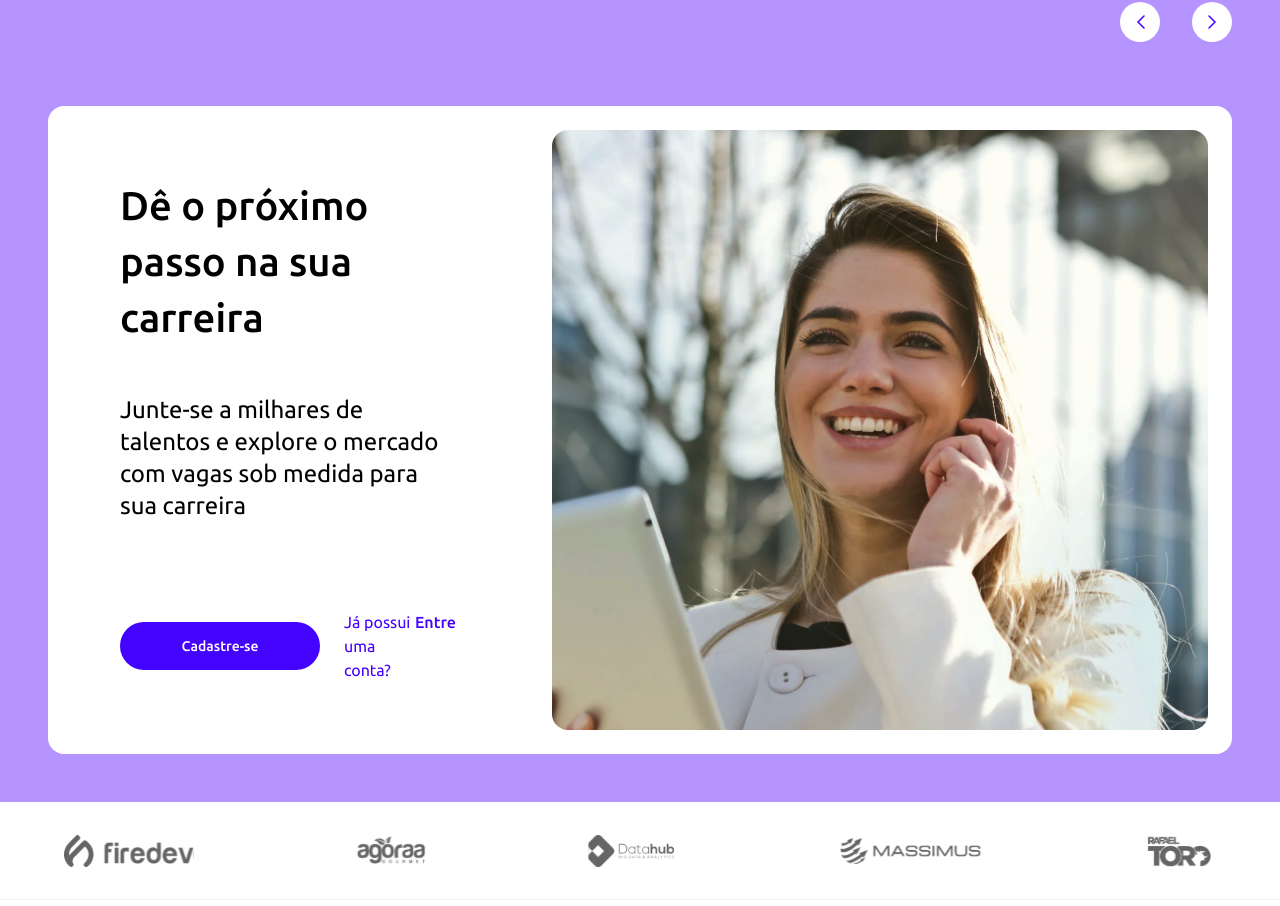
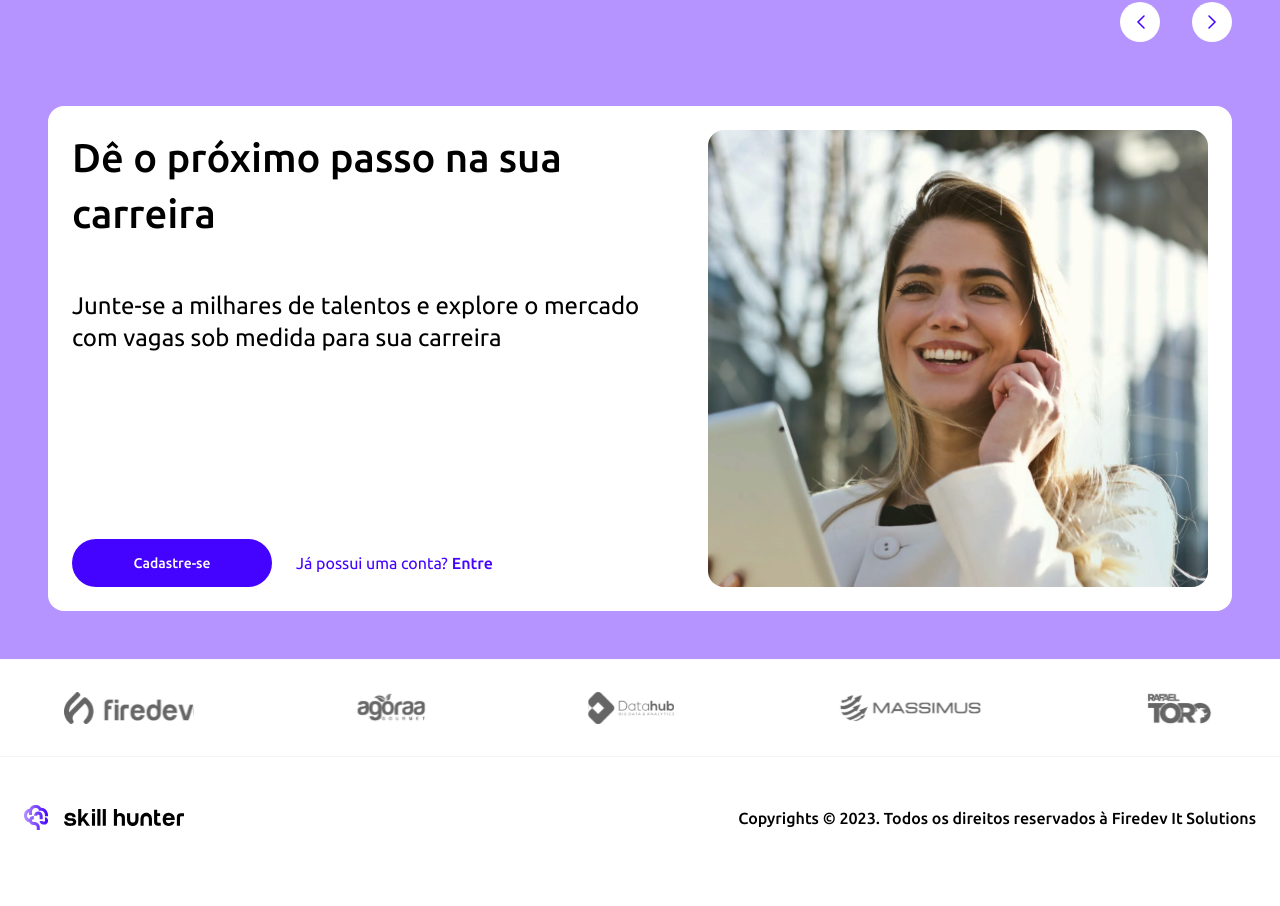
Before and after one commit to edusilva-dev/sh-lp, a React (Vite) app: page / in a window 1280 px wide. Shown: the part 3575-4481 px from the top of the page. After the commit the page ends 4453 px from the top, so only its background shows below. Built offline with nearby package versions, Linux system fonts and the light colour scheme.

Commit message:
fix: corrige banner

```diff
--- a/src/pages/candidate/components/reviews-banner/reviews-banner.component.tsx
+++ b/src/pages/candidate/components/reviews-banner/reviews-banner.component.tsx
@@ -78,7 +78,6 @@ export const ReviewsBanner: FC = () => {
 						alignSelf: 'center',
 					})}
 				>
-					<Stack flex="1" {...(!isMobile && { p: 6 })}>
 					<Stack flex="1" justifyContent="space-between">
 						<Stack gap={isMobile ? 3 : 6}>
 							<Typography variant={isMobile ? 'h2' : 'h1'}>
@@ -91,13 +90,15 @@ export const ReviewsBanner: FC = () => {
 						</Stack>
 						{!isMobile ? <SignInButtons /> : null}
 					</Stack>
-					</Stack>
 					<Stack gap={6}>
 						<Box
-							sx={{
+							sx={(theme) => ({
 								flex: '1',
 								borderRadius: 2,
-							}}
+								[theme.breakpoints.up('lg')]: {
+									maxWidth: '500px',
+								},
+							})}
 							component="img"
 							src={reviewsBannerPhoto}
 						/>
```
Lines whose indentation alone changed are shown as unchanged.
